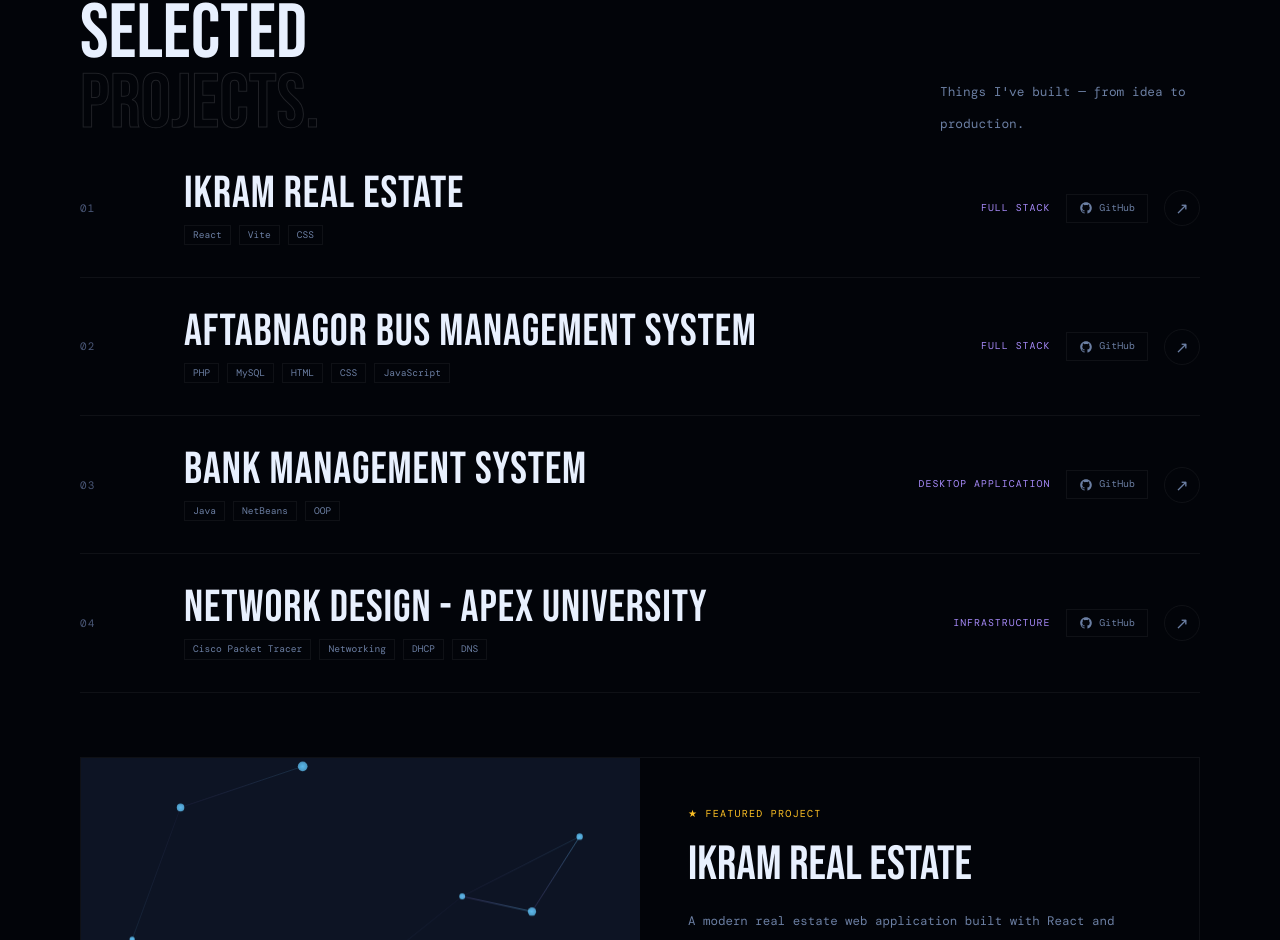
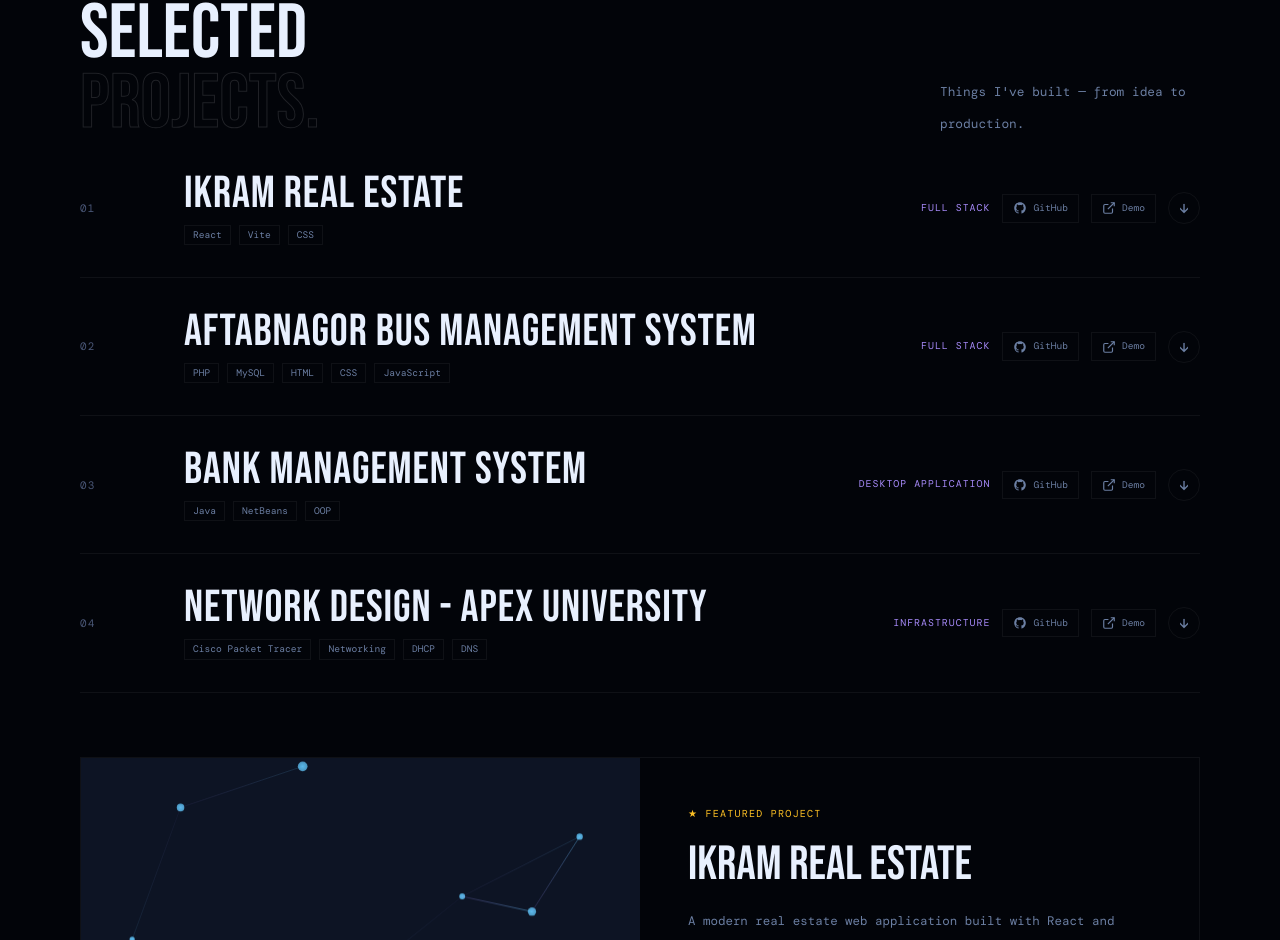
Before and after one commit to Rafsun-Islam/portfolio, a React (Vite) app: page / in a window 1280 px wide. Shown: the part 1719-2659 px from the top of the page. Built offline with nearby package versions, Linux system fonts and the light colour scheme; a web font is replaced by a local one.

Commit message:
Final Version

```diff
--- a/src/components/Projects.jsx
+++ b/src/components/Projects.jsx
@@ -1,4 +1,5 @@
-import { useReveal } from "../hooks/useReveal";
+import { useState } from 'react'
+import { useReveal } from '../hooks/useReveal'
 import SectionLabel from "./SectionLabel";
 import NetworkCanvas from "./NetworkCanvas";
 import { projects } from "../data";
@@ -30,87 +31,109 @@ function LinkIcon() {
 }
 
 function ProjectRow({ project }) {
+  const [expanded, setExpanded] = useState(false)
+
   return (
-    <div className="proj-row reveal grid grid-cols-[36px_1fr_auto] sm:grid-cols-[56px_1fr_auto] lg:grid-cols-[64px_1fr_auto] items-center gap-3 sm:gap-6 lg:gap-10 py-5 sm:py-7 lg:py-8 border-b border-white/5 cursor-none relative overflow-hidden group">
     <div
-        className="absolute inset-0 opacity-0 group-hover:opacity-100 transition-opacity duration-400 pointer-events-none"
-        style={{
-          background:
-            "linear-gradient(90deg,rgba(99,202,255,0.04),rgba(167,139,250,0.03),transparent)",
-        }}
+      className="reveal border-b border-white/5 relative overflow-hidden cursor-none"
+      onClick={() => setExpanded(!expanded)}
+    >
+      {/* hover tint */}
+      <div
+        className="absolute inset-0 opacity-0 hover:opacity-100 transition-opacity duration-400 pointer-events-none"
+        style={{ background: 'linear-gradient(90deg,rgba(99,202,255,0.04),rgba(167,139,250,0.03),transparent)' }}
       />
 
-      <div className="font-mono-dm text-[0.62rem] sm:text-[0.68rem] text-muted tracking-[0.12em] relative z-[1]">
+      {/* Main row */}
+      <div className="proj-row grid grid-cols-[36px_1fr_auto] sm:grid-cols-[56px_1fr_auto] lg:grid-cols-[64px_1fr_auto] items-center gap-3 sm:gap-6 lg:gap-10 py-5 sm:py-7 lg:py-8 relative z-[1]">
+
+        <div className="font-mono-dm text-[0.62rem] sm:text-[0.68rem] text-muted tracking-[0.12em]">
           {project.num}
         </div>
 
-      <div className="relative z-[1] min-w-0">
+        <div className="min-w-0">
           <div
-          className="font-display leading-none tracking-[0.02em] transition-colors duration-250 group-hover:text-cyan truncate"
-          style={{ fontSize: "clamp(1.4rem,3.5vw,3.2rem)" }}
+            className={`font-display leading-none tracking-[0.02em] transition-colors duration-250 truncate ${expanded ? 'text-cyan' : 'hover:text-cyan'}`}
+            style={{ fontSize: 'clamp(1.4rem,3.5vw,3.2rem)' }}
           >
             {project.name}
           </div>
           <div className="flex gap-1.5 sm:gap-2 mt-1.5 sm:mt-2 flex-wrap">
-          {project.tags.map((t) => (
-            <span
-              key={t}
-              className="font-mono-dm text-[0.55rem] sm:text-[0.6rem] text-muted2 border border-white/5 px-1.5 sm:px-2 py-0.5"
-            >
-              {t}
-            </span>
+            {project.tags.map(t => (
+              <span key={t} className="font-mono-dm text-[0.55rem] sm:text-[0.6rem] text-muted2 border border-white/5 px-1.5 sm:px-2 py-0.5">{t}</span>
             ))}
           </div>
         </div>
 
-      {/* Links — visible on hover on desktop */}
-      <div className="hidden lg:flex items-center gap-3 xl:gap-4 flex-shrink-0 relative z-[1]">
-        <span className="font-mono-dm text-[0.62rem] text-violet tracking-[0.1em] uppercase">
-          {project.type}
-        </span>
-        <a
-          href={project.githubUrl}
-          target="_blank"
-          rel="noopener noreferrer"
-          className="flex items-center gap-1.5 font-mono-dm text-[0.62rem] text-muted2 border border-white/5 px-3 py-1.5 transition-all duration-200 hover:border-cyan hover:text-cyan no-underline"
-          onClick={(e) => e.stopPropagation()}
-        >
-          <GithubIcon /> GitHub
-        </a>
-        <a
-          href={project.demoUrl}
-          target="_blank"
-          rel="noopener noreferrer"
-          className="w-9 h-9 border border-white/5 rounded-full flex items-center justify-center text-muted2 transition-all duration-300 group-hover:border-cyan group-hover:text-cyan group-hover:rotate-[-45deg] no-underline text-base"
-          onClick={(e) => e.stopPropagation()}
-        >
-          ↗
-        </a>
-      </div>
+        <div className="flex items-center gap-2 sm:gap-3 flex-shrink-0 relative z-[1]">
+          {/* Desktop type label */}
+          <span className="hidden lg:block font-mono-dm text-[0.62rem] text-violet tracking-[0.1em] uppercase">{project.type}</span>
 
-      {/* Mobile links */}
-      <div className="lg:hidden flex items-center gap-2 relative z-[1] flex-shrink-0">
+          {/* GitHub */}
           <a
             href={project.githubUrl}
             target="_blank"
             rel="noopener noreferrer"
             className="flex items-center gap-1.5 font-mono-dm text-[0.6rem] text-muted2 border border-white/5 px-2.5 py-1.5 transition-all duration-200 hover:border-cyan hover:text-cyan no-underline"
-          onClick={(e) => e.stopPropagation()}
+            onClick={e => e.stopPropagation()}
           >
-          <GithubIcon /> GitHub
+            <GithubIcon /> <span className="hidden xs:block">GitHub</span>
           </a>
+
+          {/* Demo */}
           <a
             href={project.demoUrl}
             target="_blank"
             rel="noopener noreferrer"
             className="flex items-center gap-1.5 font-mono-dm text-[0.6rem] text-muted2 border border-white/5 px-2.5 py-1.5 transition-all duration-200 hover:border-cyan2 hover:text-cyan2 no-underline"
-          onClick={(e) => e.stopPropagation()}
+            onClick={e => e.stopPropagation()}
           >
-          <LinkIcon /> Demo
+            <LinkIcon /> <span className="hidden xs:block">Demo</span>
           </a>
+
+          {/* Expand toggle arrow */}
+          <div
+            className="w-8 h-8 border border-white/5 rounded-full flex items-center justify-center text-muted2 transition-all duration-300 flex-shrink-0"
+            style={{
+              color: expanded ? '#63caff' : '',
+              borderColor: expanded ? 'rgba(99,202,255,0.3)' : '',
+              transform: expanded ? 'rotate(180deg)' : 'rotate(0deg)',
+            }}
+          >
+            ↓
           </div>
         </div>
-  );
+      </div>
+
+      {/* Expandable description panel */}
+      <div
+        className="overflow-hidden transition-all duration-500 relative z-[1]"
+        style={{ maxHeight: expanded ? '300px' : '0px' }}
+      >
+        <div className="pb-6 sm:pb-8 px-0 grid grid-cols-1 lg:grid-cols-[64px_1fr_auto] gap-0 lg:gap-10">
+          {/* spacer for number column on desktop */}
+          <div className="hidden lg:block" />
+
+          <div className="space-y-4">
+            <p className="font-mono-dm text-[0.72rem] sm:text-[0.78rem] text-muted2 leading-7 sm:leading-8">
+              {project.description}
+            </p>
+
+            {/* Stack tags */}
+            {project.stack && (
+              <div className="flex flex-wrap gap-1.5">
+                {project.stack.map(t => (
+                  <span key={t} className="font-mono-dm text-[0.6rem] text-cyan2 border border-[rgba(0,255,224,0.2)] px-2.5 py-0.5">
+                    {t}
+                  </span>
+                ))}
+              </div>
+            )}
+          </div>
+        </div>
+      </div>
+    </div>
+  )
 }
 
 function FeaturedProject({ project }) {
--- a/src/data/index.js
+++ b/src/data/index.js
@@ -119,7 +119,7 @@ export const projects = [
     name: "Aftabnagor Bus Management System",
     type: "Full Stack",
     tags: ["PHP", "MySQL", "HTML", "CSS", "JavaScript"],
-    demoUrl: "N/A",
+    demoUrl: "#",
     githubUrl:
       "https://github.com/Rafsun-Islam/AftabNagar_Bus_Management_System",
     featured: true,
@@ -132,7 +132,7 @@ export const projects = [
     name: "Bank Management System",
     type: "Desktop Application",
     tags: ["Java", "NetBeans", "OOP"],
-    demoUrl: "N/A",
+    demoUrl: "#",
     githubUrl: "https://github.com/Rafsun-Islam/Bank_Management_System",
     featured: false,
     description:
@@ -144,7 +144,7 @@ export const projects = [
     name: "Network Design - Apex University",
     type: "Infrastructure",
     tags: ["Cisco Packet Tracer", "Networking", "DHCP", "DNS"],
-    demoUrl: "N/A",
+    demoUrl: "#",
     githubUrl: "https://github.com/Rafsun-Islam/Network-Design",
     featured: false,
     description:
--- a/src/pages/AllProjects.jsx
+++ b/src/pages/AllProjects.jsx
@@ -66,7 +66,7 @@ function ProjectCard({ project }) {
       </h3>
 
       {/* description */}
-      <p className="font-mono-dm text-[0.72rem] text-muted2 leading-7 mb-5 line-clamp-3">
+      <p className="font-mono-dm text-[0.72rem] text-muted2 leading-7 mb-5">
         {project.description}
       </p>
 
```
Lines whose indentation alone changed are shown as unchanged.
